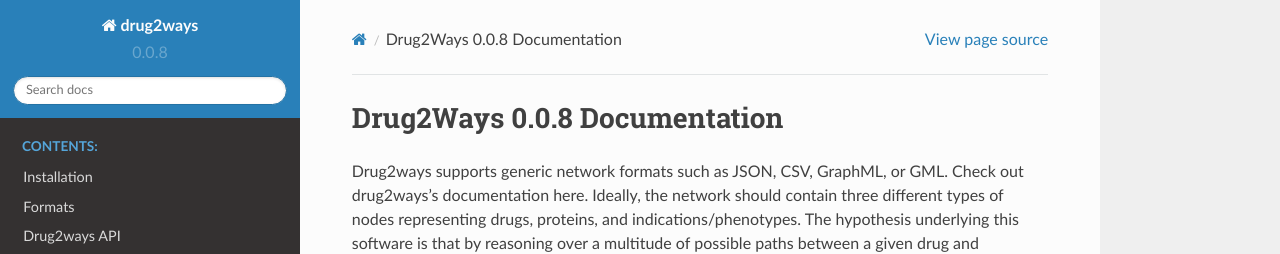
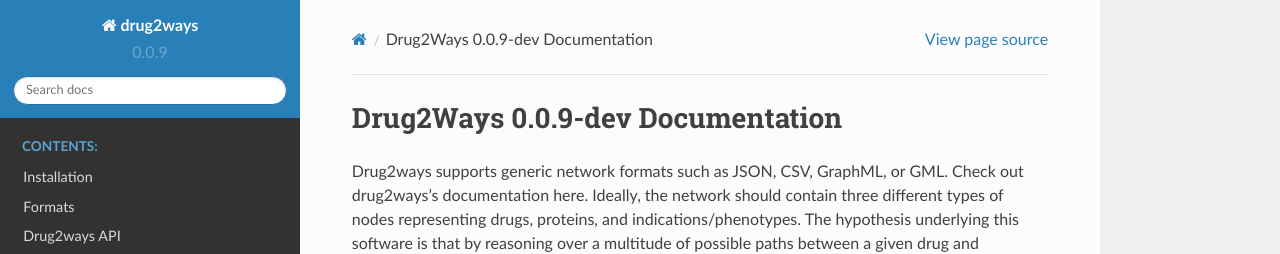
Before and after one commit to drug2ways/drug2ways, a Sphinx documentation site: the page built from docs/source/index.rst, in a window 1280 px wide and 1203 px high. Shown: the top 254 px of the window. Built offline with Sphinx 7.4.7 and the Read the Docs theme 2.0.0, drawn with Linux system fonts in a browser that asks for light colours.

Commit message:
Bump version: 0.0.8 → 0.0.9-dev

```diff
--- a/docs/source/conf.py
+++ b/docs/source/conf.py
@@ -21,7 +21,7 @@ project = 'drug2ways'
 copyright = '2020, Daniel Rivas Barragan and Daniel Domingo-Fernandez'
 author = 'Daniel Rivas Barragan and Daniel Domingo-Fernandez'
 
-release = '0.0.8'
+release = '0.0.9-dev'
 
 parsed_version = re.match(
     '(?P<major>\d+)\.(?P<minor>\d+)\.(?P<patch>\d+)(?:-(?P<release>[0-9A-Za-z-]+(?:\.[0-9A-Za-z-]+)*))?(?:\+(?P<build>[0-9A-Za-z-]+(?:\.[0-9A-Za-z-]+)*))?',
--- a/setup.cfg
+++ b/setup.cfg
@@ -3,7 +3,7 @@
 ##########################
 [metadata]
 name = drug2ways
-version = 0.0.8
+version = 0.0.9-dev
 description = Reasoning over polar paths in biological networks for drug discovery applications
 long_description = A Python package for reasoning over large-scale biological networks for drug discovery applications in bioinformatics
 
```
Also changed, not shown: .bumpversion.cfg.
